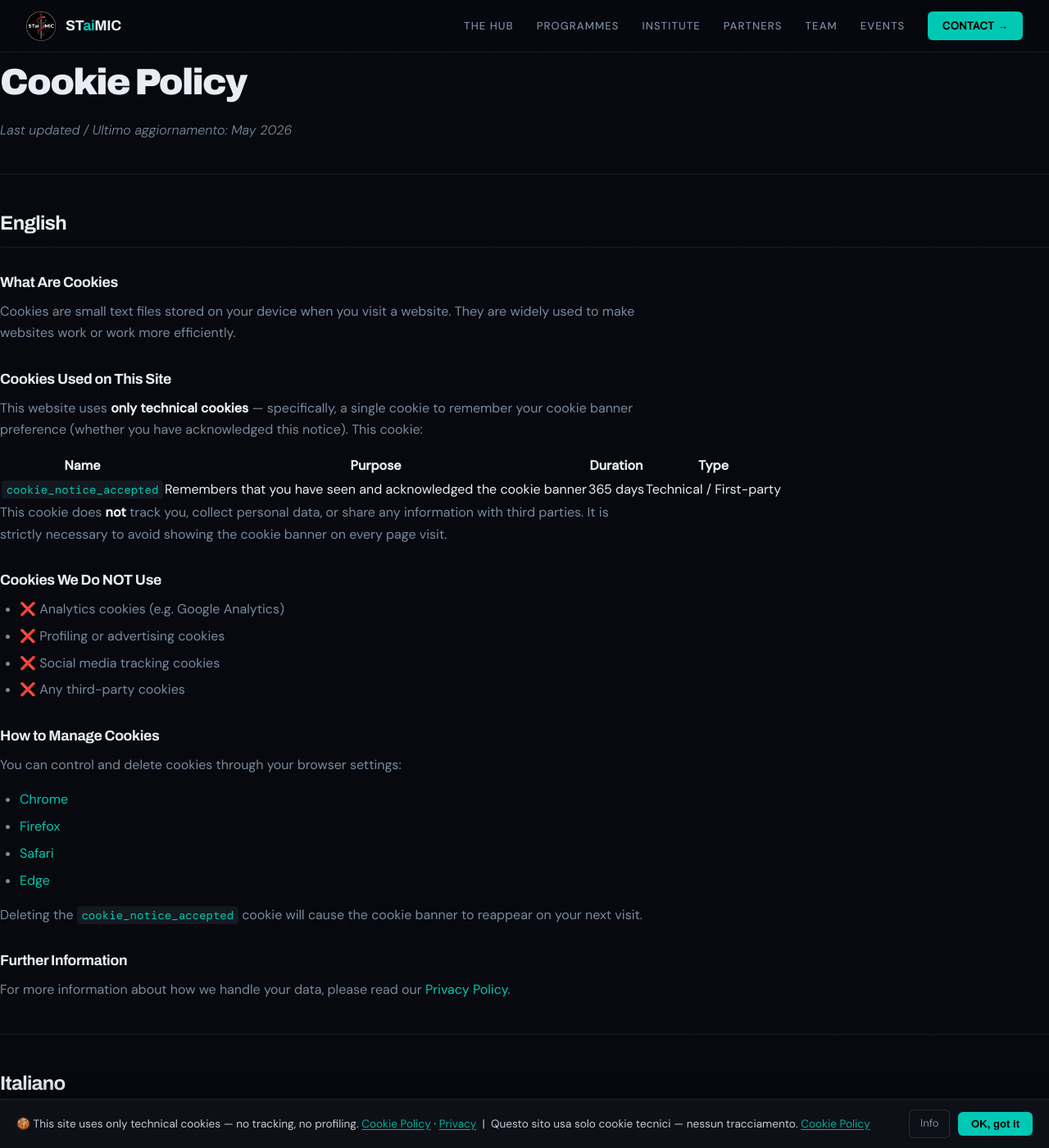
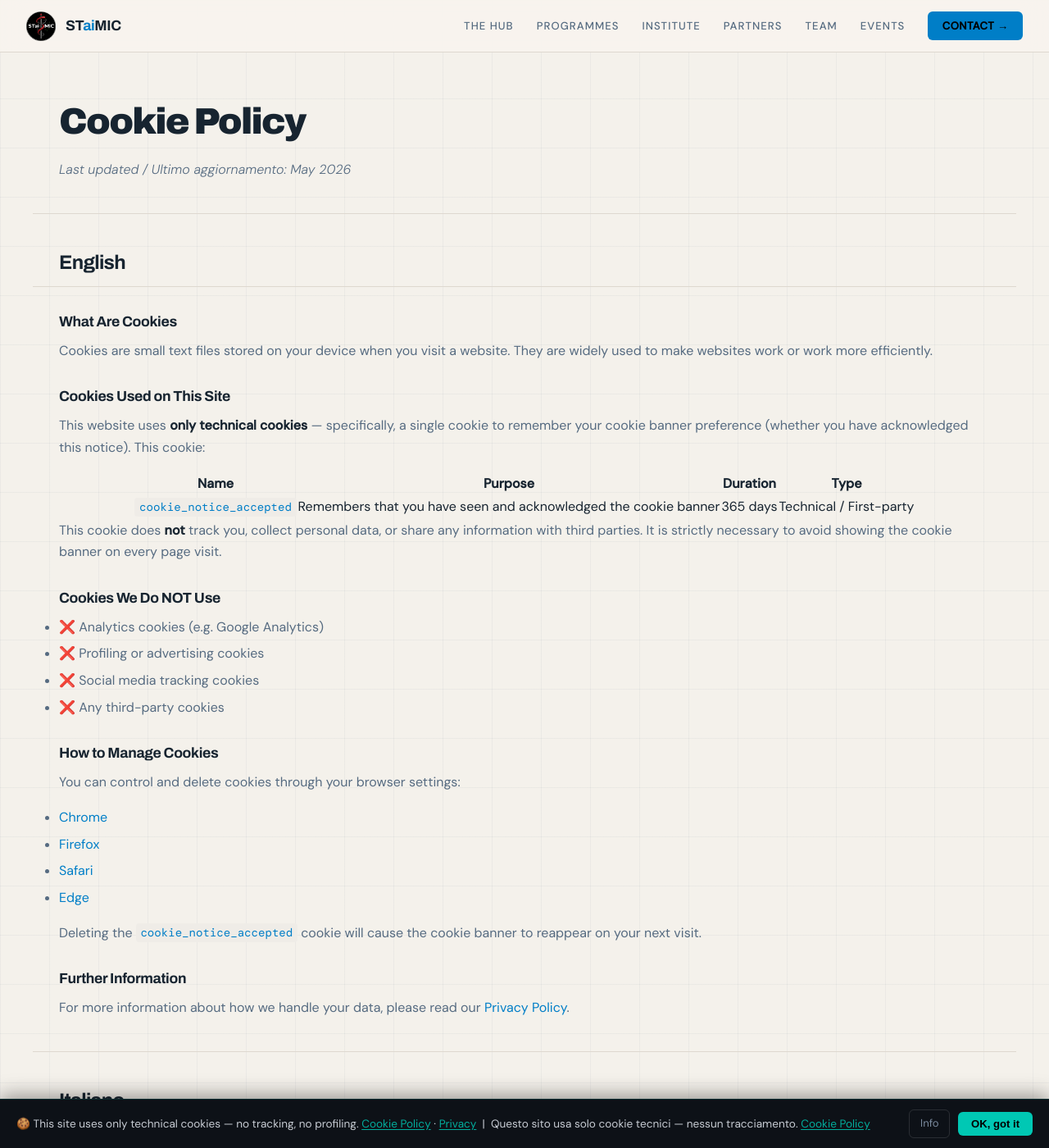
Before and after one commit to STaiMIC/staimic_web, a Jekyll site: the page built from cookies.md, in a window 1280 px wide and 1400 px high. Shown: the whole window at 82% size. Built offline with Jekyll 4.4.1, drawn with Linux system fonts in a browser that asks for light colours.

Commit message:
Refactor CSS variables for light color scheme

```diff
--- a/assets/style.css
+++ b/assets/style.css
@@ -1,16 +1,16 @@
 /* ── TOKENS ── */
 :root {
-  color-scheme: dark;
-  --bg: #07090f;
-  --surface: #0d1117;
-  --surface2: #131920;
-  --border: rgba(255,255,255,0.07);
-  --border-accent: rgba(0,200,180,0.25);
-  --text: #e8edf5;
-  --muted: #7a8a9e;
-  --accent: #00c8b4;
-  --accent2: #0084ff;
-  --shadow: rgba(0,0,0,0.4);
+  color-scheme: light;
+  --bg: hsl(38 30% 94%);
+  --surface: hsl(38 25% 98%);
+  --surface2: hsl(38 20% 92%);
+  --border: hsl(38 18% 84%);
+  --border-accent: hsl(202 100% 70%);
+  --text: hsl(210 35% 14%);
+  --muted: hsl(210 20% 42%);
+  --accent: hsl(202 100% 39%);
+  --accent2: hsl(215 90% 50%);
+  --shadow: rgba(17, 24, 39, 0.08);
   --font-heading: 'Archivo', sans-serif;
   --font-sans: 'DM Sans', sans-serif;
   --font-mono: 'DM Mono', monospace;
@@ -37,8 +37,8 @@ body::before {
   position: fixed;
   inset: 0;
   background-image:
-    linear-gradient(rgba(0,200,180,0.025) 1px, transparent 1px),
-    linear-gradient(90deg, rgba(0,200,180,0.025) 1px, transparent 1px);
+    linear-gradient(rgba(17,50,100,0.04) 1px, transparent 1px),
+    linear-gradient(90deg, rgba(17,50,100,0.04) 1px, transparent 1px);
   background-size: 60px 60px;
   pointer-events: none;
   z-index: 0;
@@ -54,7 +54,7 @@ hr { border: none; border-top: 1px solid var(--border); margin: 2.5rem 0; }
   position: sticky;
   top: 0;
   z-index: 100;
-  background: rgba(7,9,15,0.88);
+  background: rgba(248,244,238,0.92);
   backdrop-filter: blur(16px);
   -webkit-backdrop-filter: blur(16px);
   border-bottom: 1px solid var(--border);
@@ -141,7 +141,7 @@ hr { border: none; border-top: 1px solid var(--border); margin: 2.5rem 0; }
   height: 2.3rem;
   align-items: center;
   justify-content: center;
-  background: rgba(255,255,255,0.06);
+  background: rgba(17,24,39,0.06);
   border: 1px solid var(--border);
   border-radius: 8px;
   cursor: pointer;
@@ -216,7 +216,7 @@ hr { border: none; border-top: 1px solid var(--border); margin: 2.5rem 0; }
   position: absolute;
   top: 5%; right: -5%;
   width: 560px; height: 560px;
-  background: radial-gradient(circle, rgba(0,200,180,0.07) 0%, transparent 65%);
+  background: radial-gradient(circle, hsl(202 100% 39% / 0.07) 0%, transparent 65%);
   pointer-events: none;
   animation: glow-pulse 9s ease-in-out infinite alternate;
 }
@@ -226,7 +226,7 @@ hr { border: none; border-top: 1px solid var(--border); margin: 2.5rem 0; }
   position: absolute;
   bottom: 5%; left: -8%;
   width: 460px; height: 460px;
-  background: radial-gradient(circle, rgba(0,132,255,0.05) 0%, transparent 65%);
+  background: radial-gradient(circle, hsl(215 90% 50% / 0.05) 0%, transparent 65%);
   pointer-events: none;
   animation: glow-pulse 11s ease-in-out infinite alternate-reverse;
 }
@@ -249,9 +249,9 @@ hr { border: none; border-top: 1px solid var(--border); margin: 2.5rem 0; }
   text-transform: uppercase;
   margin-bottom: 1.5rem;
   padding: 0.3rem 0.8rem;
-  border: 1px solid var(--border-accent);
+  border: 1px solid hsl(202 100% 39% / 0.25);
   border-radius: 999px;
-  background: rgba(0,200,180,0.05);
+  background: hsl(202 100% 39% / 0.07);
 }
 
 .eyebrow::before {
@@ -453,8 +453,8 @@ hr { border: none; border-top: 1px solid var(--border); margin: 2.5rem 0; }
 .card-icon {
   width: 44px; height: 44px;
   border-radius: 10px;
-  background: rgba(0,200,180,0.07);
-  border: 1px solid var(--border-accent);
+  background: hsl(202 100% 39% / 0.07);
+  border: 1px solid hsl(202 100% 39% / 0.25);
   display: flex;
   align-items: center;
   justify-content: center;
@@ -547,7 +547,7 @@ hr { border: none; border-top: 1px solid var(--border); margin: 2.5rem 0; }
   top: -60%; left: 50%;
   transform: translateX(-50%);
   width: 600px; height: 300px;
-  background: radial-gradient(ellipse, rgba(0,200,180,0.08) 0%, transparent 70%);
+  background: radial-gradient(ellipse, hsl(202 100% 39% / 0.08) 0%, transparent 70%);
   pointer-events: none;
 }
 
@@ -642,8 +642,13 @@ hr { border: none; border-top: 1px solid var(--border); margin: 2.5rem 0; }
   -webkit-line-clamp: 10;
   text-align: left;
   color: var(--muted);
+  white-space: pre-line;
 }
-.team-bio.expanded { display: block; overflow: visible; -webkit-line-clamp: unset; }
+.team-bio.expanded {
+  display: -webkit-box;
+  -webkit-line-clamp: unset;
+  overflow: visible;
+}
 
 .read-more-toggle {
   background: none; border: none;
@@ -702,7 +707,7 @@ hr { border: none; border-top: 1px solid var(--border); margin: 2.5rem 0; }
 .cookie-table tr:last-child td { border-bottom: none; }
 
 .cookie-table code {
-  background: rgba(0,200,180,0.07);
+  background: hsl(202 100% 39% / 0.07);
   padding: 0.15em 0.45em;
   border-radius: 4px;
   font-size: 0.85em;
@@ -781,3 +786,84 @@ code {
 @media (min-width: 720px) {
   .team-grid { grid-template-columns: repeat(2, minmax(0, 1fr)); }
 }
+
+/* ── FEATURE LIST (index hero) ── */
+.feature-list { margin: 1.5rem 0; }
+
+.feature-list ul {
+  list-style: none;
+  padding: 0;
+  margin: 0;
+}
+
+.feature-list li {
+  margin-bottom: 0.85rem;
+  padding-left: 1.25rem;
+  position: relative;
+  color: var(--muted);
+  font-size: 0.95rem;
+}
+
+.feature-list li::before {
+  content: '';
+  position: absolute;
+  left: 0;
+  top: 0.65rem;
+  width: 5px;
+  height: 5px;
+  border-radius: 50%;
+  background: var(--accent);
+}
+
+.feature-list strong { color: var(--text); }
+
+.section-heading {
+  font-family: var(--font-heading);
+  font-size: 1.1rem;
+  font-weight: 700;
+  letter-spacing: -0.02em;
+  color: var(--text);
+  margin-bottom: 1rem;
+}
+
+.highlight-panel {
+  background: hsl(202 100% 39% / 0.07);
+  border-left: 3px solid var(--accent);
+  border-radius: 0 8px 8px 0;
+  padding: 1rem 1.25rem;
+  color: var(--muted);
+  font-size: 0.95rem;
+  margin-top: 1.5rem;
+  max-width: 100%;
+}
+
+.highlight-panel strong { color: var(--text); }
+
+.note {
+  font-size: 0.8rem;
+  color: var(--muted);
+  opacity: 0.7;
+  margin-top: 1rem;
+  font-family: var(--font-mono);
+}
+
+/* ── PLAIN MARKDOWN PAGES padding ── */
+.site-main > h1,
+.site-main > h2,
+.site-main > h3,
+.site-main > p,
+.site-main > ul,
+.site-main > ol,
+.site-main > hr,
+.site-main > blockquote,
+.site-main > table {
+  max-width: 1200px;
+  margin-left: auto;
+  margin-right: auto;
+  padding-left: 2rem;
+  padding-right: 2rem;
+}
+
+.site-main > h1:first-child {
+  padding-top: 3rem;
+}
```
